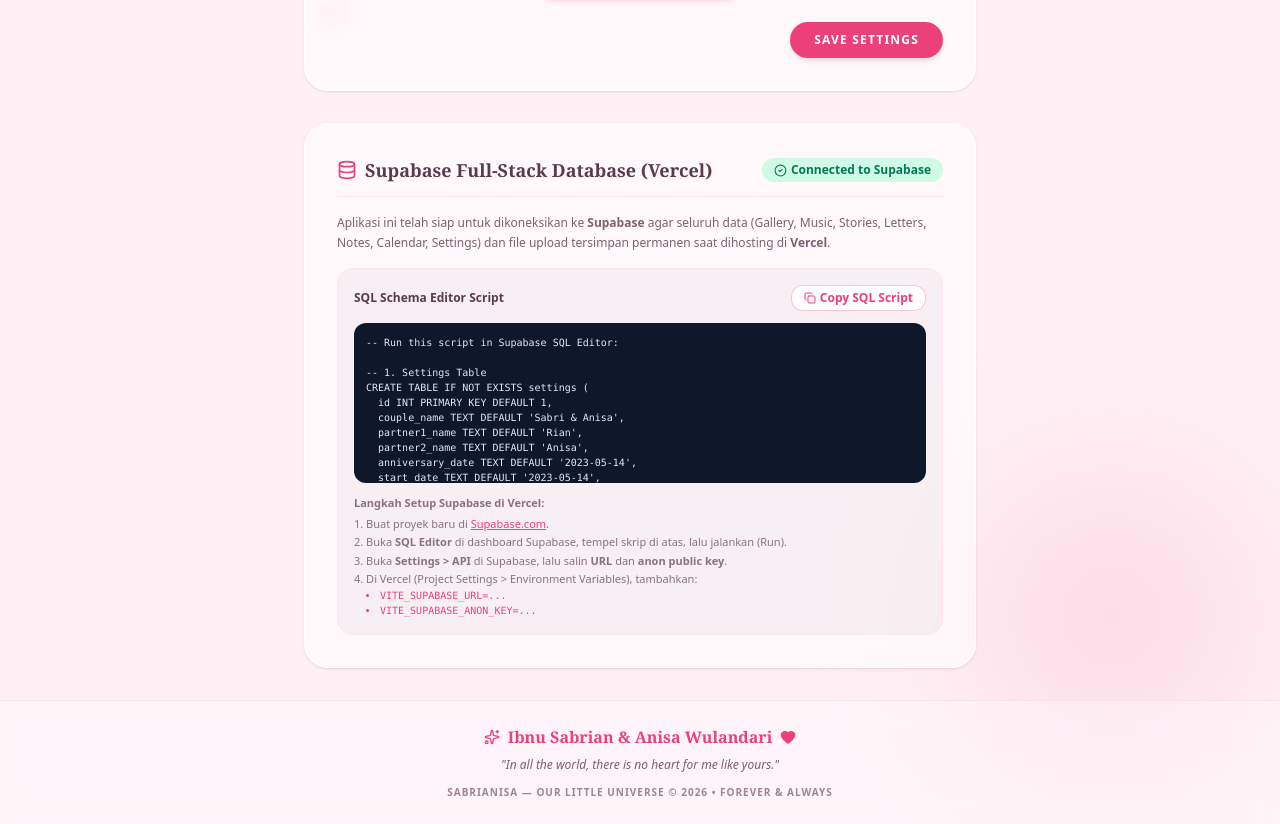
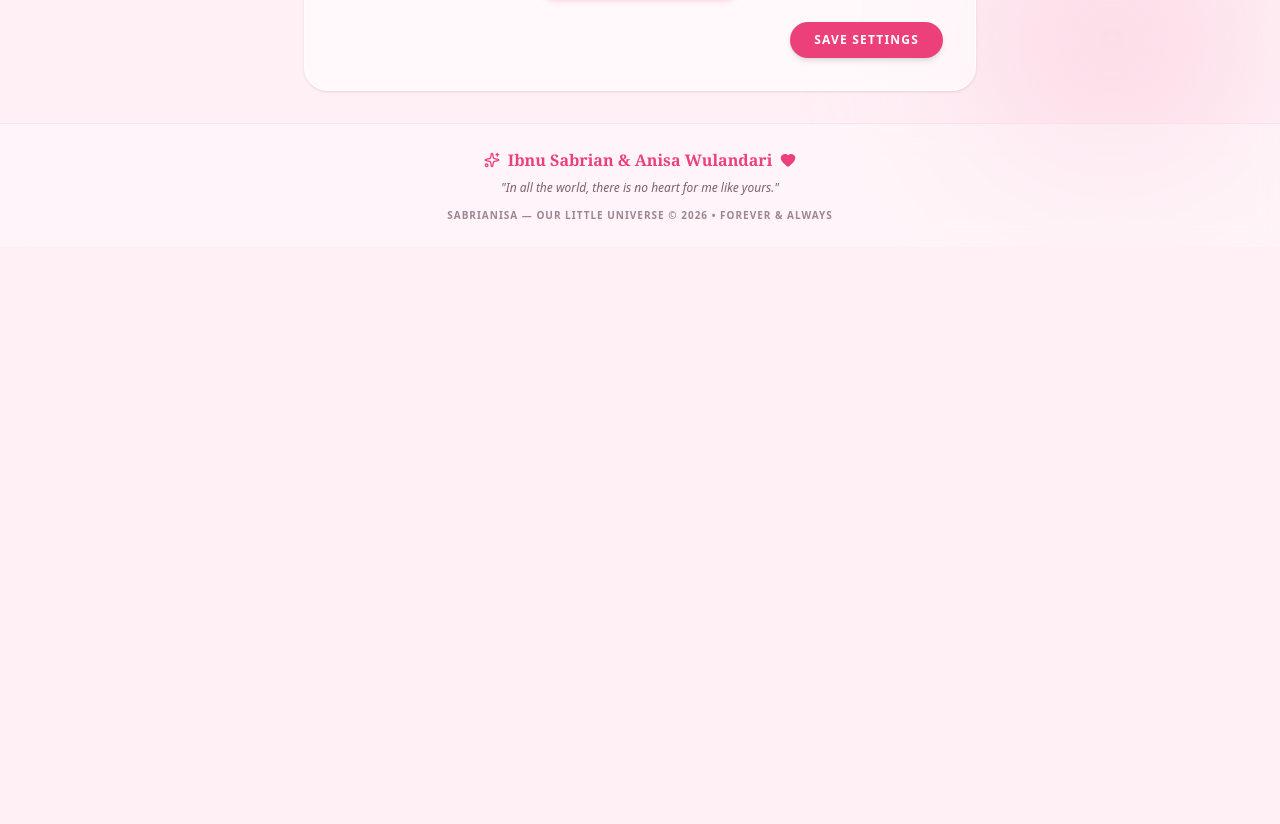
Before and after one commit to ibnusab/mylove, a React (Vite) app: page /settings in a window 1280 px wide. Shown: the part 824-1648 px from the top of the page. After the commit the page ends 1071 px from the top, so only its background shows below. Built offline with nearby package versions, Linux system fonts and the light colour scheme; no server answers; the database is empty.

Commit message:
Remove Supabase setup section from Settings page
Removed Supabase setup section and related imports from Settings page.

```diff
--- a/src/pages/Settings.tsx
+++ b/src/pages/Settings.tsx
@@ -1,8 +1,7 @@
 import React, { useState, useEffect } from 'react';
 import { useApp } from '../context/AppContext';
 import { uploadFileWithFallback } from '../lib/storage';
-import { isSupabaseConfigured, SUPABASE_SQL_SCHEMA } from '../lib/supabase';
-import { Settings, Heart, Sparkles, Key, Check, Palette, Upload, Image as ImageIcon, Database, Copy, CheckCircle2 } from 'lucide-react';
+import { Settings, Heart, Sparkles, Key, Check, Palette, Upload, Image as ImageIcon } from 'lucide-react';
 import { motion } from 'motion/react';
 
 export const SettingsPage: React.FC = () => {
@@ -232,69 +231,6 @@ export const SettingsPage: React.FC = () => {
             </div>
           </form>
       </div>
-
-      {/* Supabase Full-Stack Vercel Setup Section */}
-      <div className="max-w-2xl mx-auto bg-white/60 backdrop-blur-md border border-white/80 p-6 sm:p-8 rounded-3xl shadow-sm space-y-4">
-        <div className="flex items-center justify-between border-b border-[#FFE4EC] pb-3">
-          <div className="flex items-center gap-2">
-            <Database size={20} className="text-[#EC407A]" />
-            <h2 className="font-serif text-lg font-bold text-[#5C3A4D]">
-              Supabase Full-Stack Database (Vercel)
-            </h2>
-          </div>
-          <span
-            className={`px-3 py-1 rounded-full text-xs font-bold flex items-center gap-1 ${
-              isSupabaseConfigured()
-                ? 'bg-emerald-100 text-emerald-700'
-                : 'bg-amber-100 text-amber-700'
-            }`}
-          >
-            {isSupabaseConfigured() ? (
-              <>
-                <CheckCircle2 size={13} /> Connected to Supabase
-              </>
-            ) : (
-              'Using Local Storage Fallback'
-            )}
-          </span>
-        </div>
-
-        <p className="text-xs text-[#5C3A4D]/80 leading-relaxed">
-          Aplikasi ini telah siap untuk dikoneksikan ke <strong>Supabase</strong> agar seluruh data (Gallery, Music, Stories, Letters, Notes, Calendar, Settings) dan file upload tersimpan permanen saat dihosting di <strong>Vercel</strong>.
-        </p>
-
-        <div className="bg-[#5C3A4D]/5 p-4 rounded-2xl space-y-3 border border-[#FFE4EC]">
-          <div className="flex items-center justify-between">
-            <span className="text-xs font-bold text-[#5C3A4D]">SQL Schema Editor Script</span>
-            <button
-              onClick={() => {
-                navigator.clipboard.writeText(SUPABASE_SQL_SCHEMA);
-                alert('Supabase SQL Schema berhasil disalin!');
-              }}
-              className="px-3 py-1 bg-white text-[#EC407A] border border-[#EC407A]/30 rounded-xl text-xs font-bold flex items-center gap-1 hover:bg-[#FFE4EC] transition"
-            >
-              <Copy size={12} /> Copy SQL Script
-            </button>
-          </div>
-          <pre className="text-[10px] bg-slate-900 text-slate-200 p-3 rounded-xl overflow-x-auto max-h-40 font-mono">
-            {SUPABASE_SQL_SCHEMA.trim()}
-          </pre>
-          <div className="text-[11px] text-[#5C3A4D]/70 space-y-1">
-            <p><strong>Langkah Setup Supabase di Vercel:</strong></p>
-            <ol className="list-decimal list-inside space-y-0.5">
-              <li>Buat proyek baru di <a href="https://supabase.com" target="_blank" rel="noreferrer" className="underline font-medium text-[#EC407A]">Supabase.com</a>.</li>
-              <li>Buka <strong>SQL Editor</strong> di dashboard Supabase, tempel skrip di atas, lalu jalankan (Run).</li>
-              <li>Buka <strong>Settings &gt; API</strong> di Supabase, lalu salin <strong>URL</strong> dan <strong>anon public key</strong>.</li>
-              <li>Di Vercel (Project Settings &gt; Environment Variables), tambahkan:
-                <ul className="list-disc list-inside ml-3 font-mono text-[10px] text-[#EC407A]">
-                  <li>VITE_SUPABASE_URL=...</li>
-                  <li>VITE_SUPABASE_ANON_KEY=...</li>
-                </ul>
-              </li>
-            </ol>
-          </div>
-        </div>
-      </div>
     </div>
   );
 };
```
